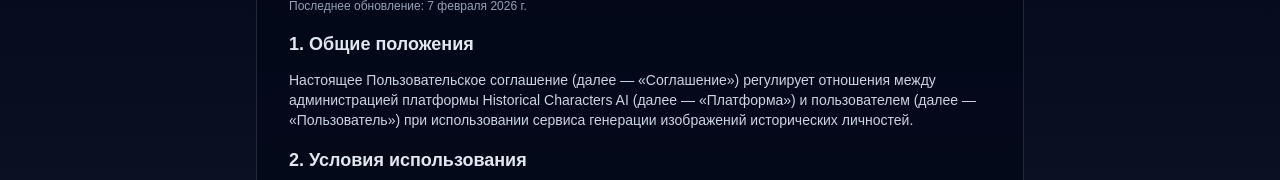
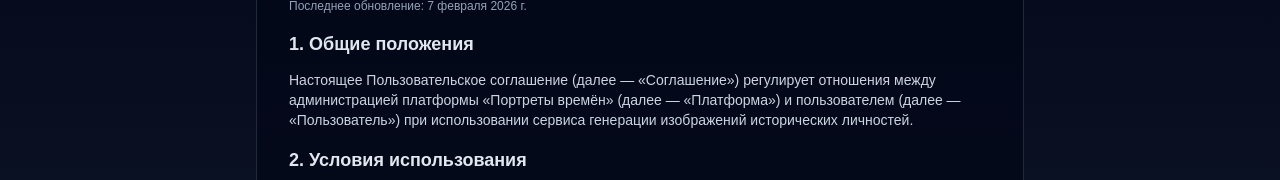
Before and after one commit to Trainfan611/historical-characters-ai, a Next.js app: page /terms in a window 1280 px wide. Shown: the part 192-372 px from the top of the page. Built offline with nearby package versions, Linux system fonts and the light colour scheme; no server answers.

Commit message:
Update Terms: rename platform to 'РџРѕСЂС‚СЂРµС‚С‹ РІСЂРµРјС‘РЅ'

```diff
--- a/app/terms/page.tsx
+++ b/app/terms/page.tsx
@@ -23,7 +23,7 @@
                 <h2 className="text-lg font-semibold mb-3 text-slate-200">1. Общие положения</h2>
                 <p>
                   Настоящее Пользовательское соглашение (далее — «Соглашение») регулирует отношения между
-                  администрацией платформы Historical Characters AI (далее — «Платформа») и пользователем
+                  администрацией платформы «Портреты времён» (далее — «Платформа») и пользователем
                   (далее — «Пользователь») при использовании сервиса генерации изображений исторических личностей.
                 </p>
               </section>
```
